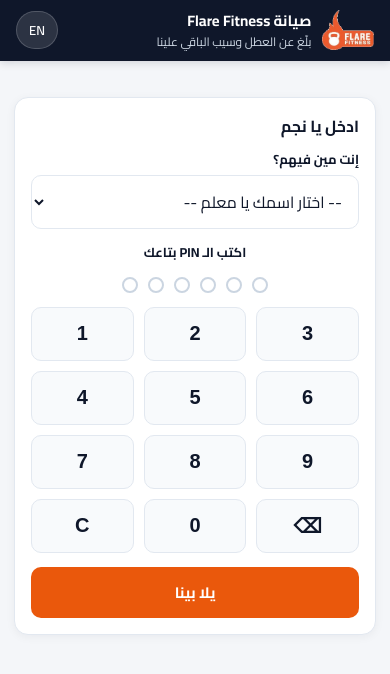
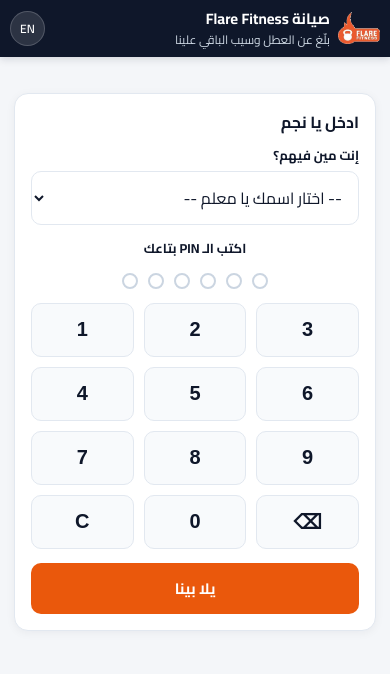
Before and after one commit to vzg4dsz57f-rgb/flare-maintenance, a plain HTML site: page index.html in a window 390 px wide. Drawn offline with Linux system fonts and the light colour scheme; no server answers.

Commit message:
Add files via upload

```diff
--- a/styles.css
+++ b/styles.css
@@ -781,3 +781,16 @@ input.form-control, select.form-control, textarea.form-control {
 .net-bar::before { content: ''; position: absolute; top: 0; bottom: 0; width: 40%; background: var(--primary); border-radius: 3px; animation: netbar 1.1s ease-in-out infinite; }
 @keyframes netbar { 0% { left: -40%; } 100% { left: 100%; } }
 @media print { .net-bar { display: none !important; } }
+
+/* ===================== Top bar on phones: keep the user's name readable ===================== */
+.topbar-brand { flex: 1; }
+.topbar-titles { flex: 1; }
+@media (max-width: 520px) {
+  .topbar { padding: 8px 10px; gap: 6px; }
+  .topbar-brand { gap: 8px; }
+  .topbar-logo { height: 32px; }
+  .topbar-actions { gap: 5px; }
+  .icon-pill { padding: 5px 9px; font-size: 12px; min-height: 34px; }
+  #lbl-needs-action { display: none; }
+  #btn-action-counter::before { content: '🔔'; font-size: 13px; }
+}
--- a/sw.js
+++ b/sw.js
@@ -1,4 +1,4 @@
-const CACHE_NAME = 'flare-cmms-v5-pages';
+const CACHE_NAME = 'flare-cmms-v6-pages';
 const SHELL_ASSETS = [
   './',
   './index.html',
```
